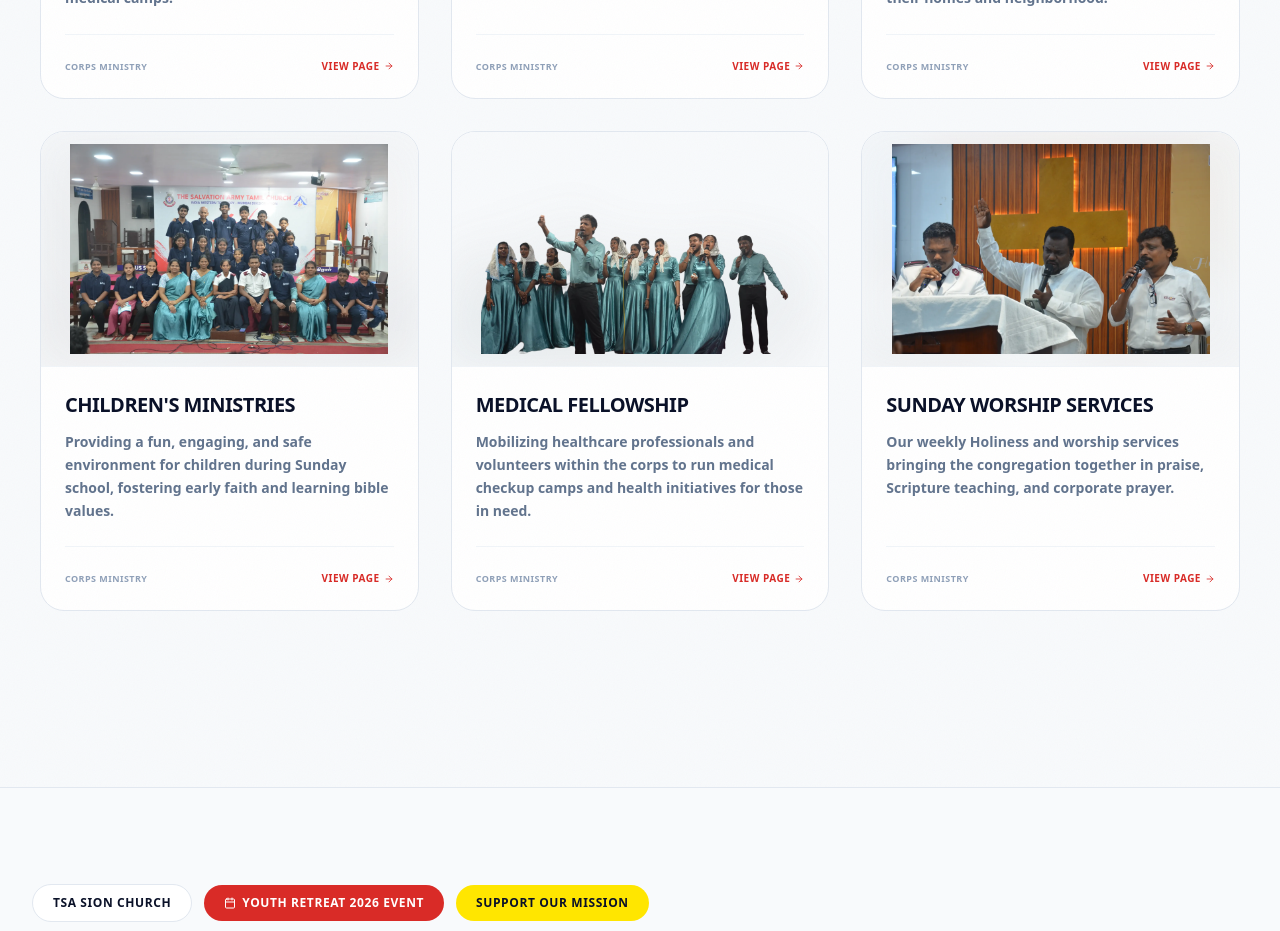
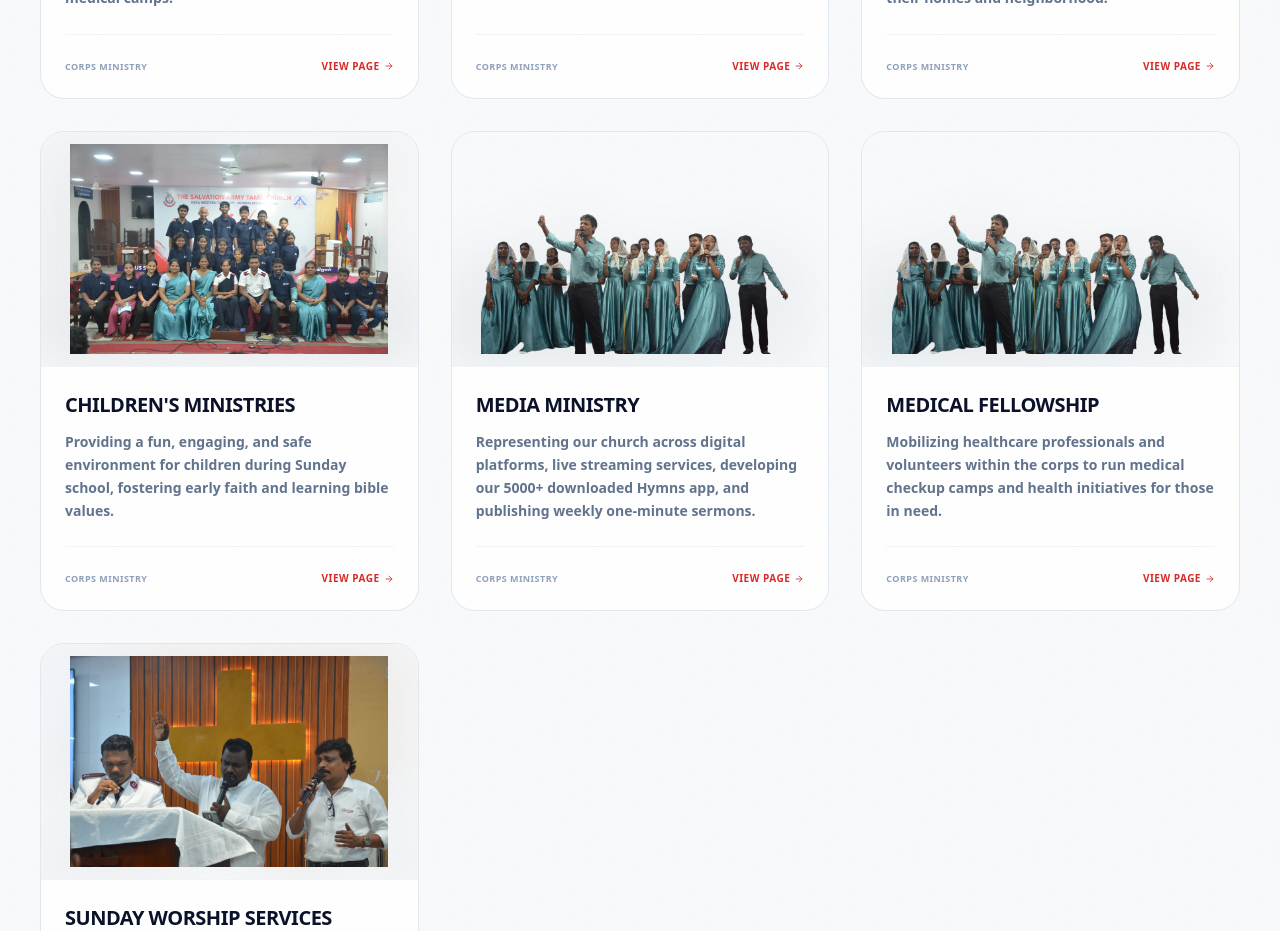
Before and after one commit to TSASionChurch/youthretreat, a React (Vite) app: page /ministries in a window 1280 px wide. Shown: the part 940-1871 px from the top of the page. Built offline with nearby package versions, Linux system fonts and the light colour scheme; a web font is replaced by a local one.

Commit message:
bugs fixed

```diff
--- a/src/App.tsx
+++ b/src/App.tsx
@@ -37,6 +37,7 @@ const JuniorHomeLeaguePage    = lazy(() => import('./pages/MinistryPages').then(
 const HomeLeaguePage          = lazy(() => import('./pages/MinistryPages').then(m => ({ default: m.HomeLeaguePage })));
 const ChildrensMinistriesPage = lazy(() => import('./pages/MinistryPages').then(m => ({ default: m.ChildrensMinistriesPage })));
 const MedicalFellowshipPage   = lazy(() => import('./pages/MinistryPages').then(m => ({ default: m.MedicalFellowshipPage })));
+const MediaMinistryPage       = lazy(() => import('./pages/MinistryPages').then(m => ({ default: m.MediaMinistryPage })));
 const SundayWorshipPage       = lazy(() => import('./pages/MinistryPages').then(m => ({ default: m.SundayWorshipPage })));
 
 // Minimal spinner shown while a lazy chunk is being fetched
@@ -66,6 +67,7 @@ export default function App() {
             <Route path="/ministries/junior-home-league"   element={<JuniorHomeLeaguePage />} />
             <Route path="/ministries/home-league"          element={<HomeLeaguePage />} />
             <Route path="/ministries/childrens-ministries" element={<ChildrensMinistriesPage />} />
+            <Route path="/ministries/media-ministry"       element={<MediaMinistryPage />} />
             <Route path="/ministries/medical-fellowship"   element={<MedicalFellowshipPage />} />
             <Route path="/ministries/sunday-worship"       element={<SundayWorshipPage />} />
 
--- a/src/pages/Home.tsx
+++ b/src/pages/Home.tsx
@@ -355,7 +355,7 @@ export default function Home() {
               { title: "Women's Ministries",     img: '/DSC_0811.webp', to: '/ministries/home-league' },
               { title: 'Youth Fellowship',        img: '/DSC_0004.webp', to: '/ministries/say-youth' },
               { title: "Children's Ministries",  img: '/DSC_0003.webp', to: '/ministries/childrens-ministries' },
-              { title: 'Media Ministry',         img: '/choir.webp',    to: '/ministries/medical-fellowship' },
+              { title: 'Media Ministry',         img: '/choir.webp',    to: '/ministries/media-ministry' },
               { title: 'Medical Fellowship',      img: '/choir.webp',    to: '/ministries/medical-fellowship' },
             ].map((m, i) => (
               <Reveal key={i} delay={i * 0.06}>
@@ -387,7 +387,7 @@ export default function Home() {
         </div>
       </section>
 
-      {/* ══ Online Services (YouTube) ════════════════ */}
+      {/* ══ Watch Our Services (YouTube Feed) ════════════════ */}
       <section className="py-20 md:py-32 bg-[#F8FAFC] px-6 sm:px-10 md:px-16 border-b border-slate-200 noise">
         <div className="max-w-[1600px] mx-auto">
           <Reveal className="mb-14 flex flex-col md:flex-row md:items-end justify-between gap-6">
@@ -400,7 +400,7 @@ export default function Home() {
                 className="font-bold uppercase leading-[0.9] tracking-tighter text-[#0A1128]"
                 style={{ fontSize: 'clamp(30px, 5vw, 72px)' ,fontFamily:"Unbounded"}}
               >
-                Online<br />Services
+                Watch Our<br />Services
               </h2>
             </div>
             <a
--- a/src/pages/Ministries.tsx
+++ b/src/pages/Ministries.tsx
@@ -109,6 +109,12 @@ export default function Ministries() {
     },
     {
       imgSrc: "/choir.webp",
+      title: "Media Ministry",
+      description: "Representing our church across digital platforms, live streaming services, developing our 5000+ downloaded Hymns app, and publishing weekly one-minute sermons.",
+      linkTo: "/ministries/media-ministry",
+    },
+    {
+      imgSrc: "/choir.webp",
       title: "Medical Fellowship",
       description: "Mobilizing healthcare professionals and volunteers within the corps to run medical checkup camps and health initiatives for those in need.",
       linkTo: "/ministries/medical-fellowship",
--- a/src/pages/MinistryPages.tsx
+++ b/src/pages/MinistryPages.tsx
@@ -1,7 +1,7 @@
-import React, { useRef } from 'react';
+import React, { useRef, useState, useEffect } from 'react';
 import { motion, useInView } from 'motion/react';
 import { Link } from 'react-router-dom';
-import { ArrowRight, Users, Heart, Star, Shield, BookOpen, ChevronRight } from 'lucide-react';
+import { ArrowRight, Users, Heart, Star, Shield, BookOpen, ChevronRight, Video } from 'lucide-react';
 
 function Reveal({ children, delay = 0, className = '', direction = 'up' }: {
   children: React.ReactNode; delay?: number; className?: string;
@@ -358,6 +358,31 @@ export function MedicalFellowshipPage() {
   />;
 }
 
+export function MediaMinistryPage() {
+  return <MinistryPageTemplate
+    badge="Media & Digital Outreach"
+    title="Media Ministry"
+    subtitle="A rapidly growing wing of our church dedicated to representing TSA Sion Tamil Corps across digital platforms, live-streaming services, and developing mobile apps to reach believers worldwide."
+    heroImg="/choir.webp"
+    icon={<Video size={22} />}
+    aboutText1="The Media Ministry is a rapidly growing wing of our church responsible for the digital representation of TSA Sion Tamil Corps across modern media platforms, ensuring God's Word reaches remote locations and homes around the world."
+    aboutText2="Sunday Services, Half Night Prayer Services, and Special Meetings are live streamed through our official YouTube and Facebook channels. We have also developed our own mobile application—The Salvation Army Hymns and Bible App—providing pocket-level access for believers with over 5,000+ downloads, especially across African and Middle Eastern nations."
+    aboutText3="Our media team constantly brainstorms and introduces creative initiatives to share the Gospel, notably our weekly 'One Minute Sermon' series—delivering God's Word in quick 60-second video reflections on the go. Believers can also support our media initiatives through donations to help expand our broadcasting capabilities."
+    visionText="To leverage digital media, live streams, and mobile app technology to proclaim the Gospel and connect believers across the globe with our church family."
+    joinText="If you have skills in videography, live streaming, video editing, sound engineering, app development, or graphic design, get in touch with our Media Team!"
+    ctaSubtitle="Support our media outreach or join our creative team to share God's Word worldwide."
+    galleryImgs={['/choir.webp', '/DSC_0002.webp', '/DSC_0004.webp']}
+    pillars={[
+      { icon: <Video size={18} />,     title: 'Live Service Streams', desc: 'Live broadcasting Sunday Services, Half Night Prayer, and Special Meetings on YouTube and Facebook.' },
+      { icon: <Shield size={18} />,    title: 'Hymns & Bible Mobile App', desc: 'Custom mobile app with 5,000+ downloads serving believers in Africa, the Middle East, and beyond.' },
+      { icon: <Star size={18} />,      title: 'One Minute Sermon Series', desc: 'Weekly short video devotionals sharing God\'s message in a bite-sized format for people on the go.' },
+      { icon: <BookOpen size={18} />,  title: 'Social Media Outreach', desc: 'Managing YouTube, Facebook, and Instagram channels to broadcast worship and engage the community.' },
+      { icon: <Heart size={18} />,     title: 'Sanctuary Audio & Sound', desc: 'Operating sound systems, microphones, and digital audio mixing for all church services and events.' },
+      { icon: <Users size={18} />,     title: 'Digital Innovations & Aid', desc: 'Upgrading broadcasting equipment and inviting donations to support our global digital outreach initiatives.' },
+    ]}
+  />;
+}
+
 export function SundayWorshipPage() {
   return <MinistryPageTemplate
     badge="Worship Services"
```
